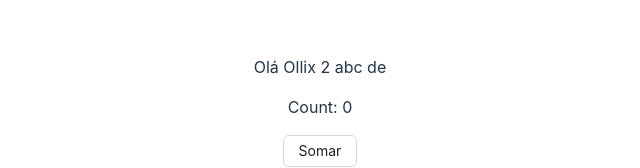
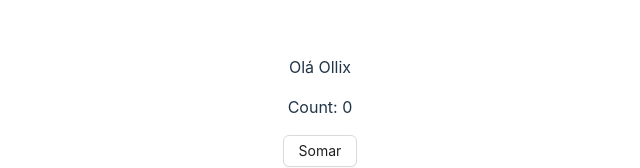
Before and after one commit to EC8-Ollix/Ollix-Frontend, a Vue app: page / in a window 1280 px wide. Shown: the part 158-326 px from the top of the page, without its empty margins (320-960 px from the left). Built offline with nearby package versions, Linux system fonts and the light colour scheme; no server answers.

Commit message:
OLI-6: Teste jira

```diff
--- a/src/App.vue
+++ b/src/App.vue
@@ -11,7 +11,7 @@ import Pokemon from './components/Pokemon.vue';
       },
     }"
   >
-    <HelloWorld message="Olá Ollix 2 abc de" />
+    <HelloWorld message="Olá Ollix" />
     <Pokemon message="Tabela de Pokemons 34" />
   </a-config-provider>
 </template>
```
